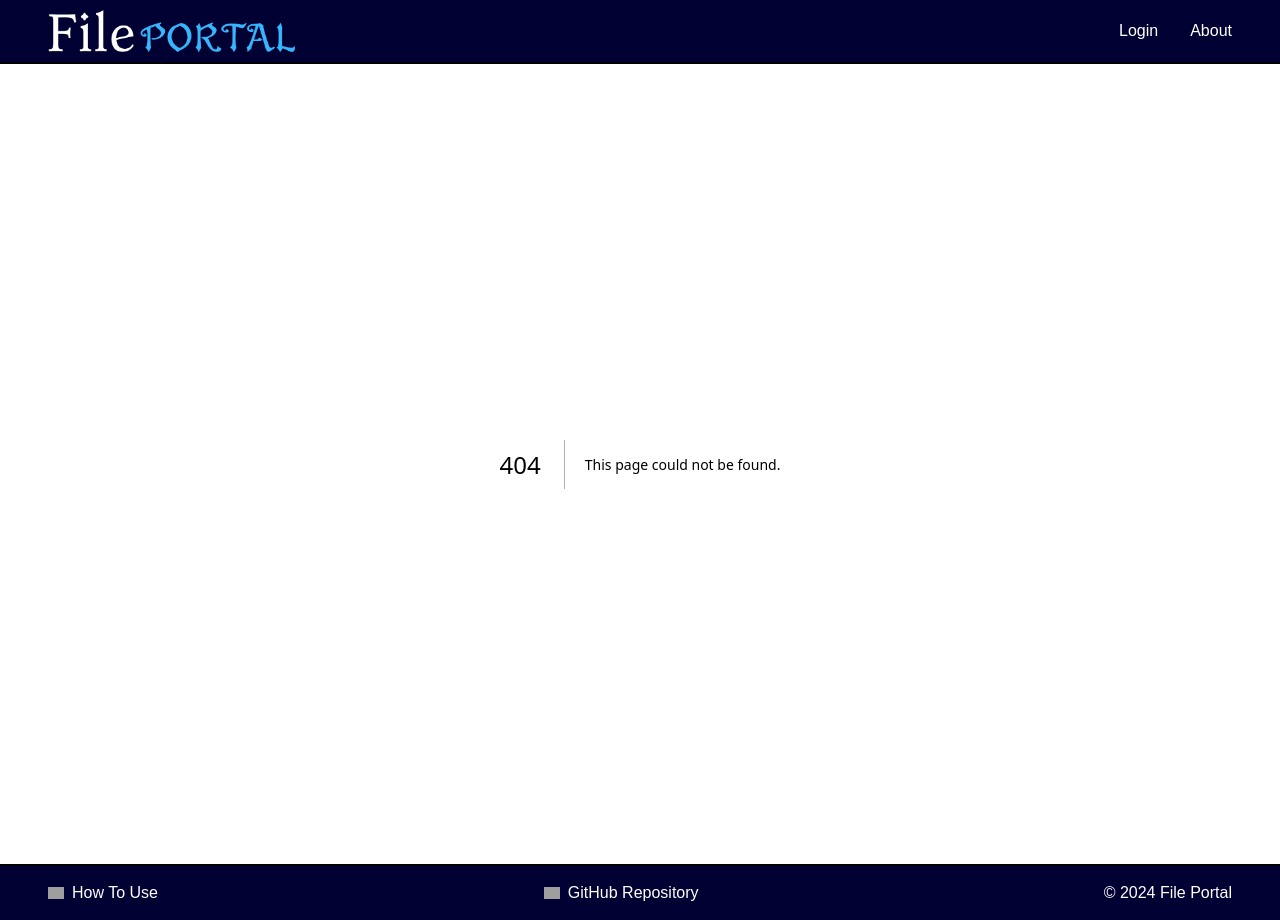
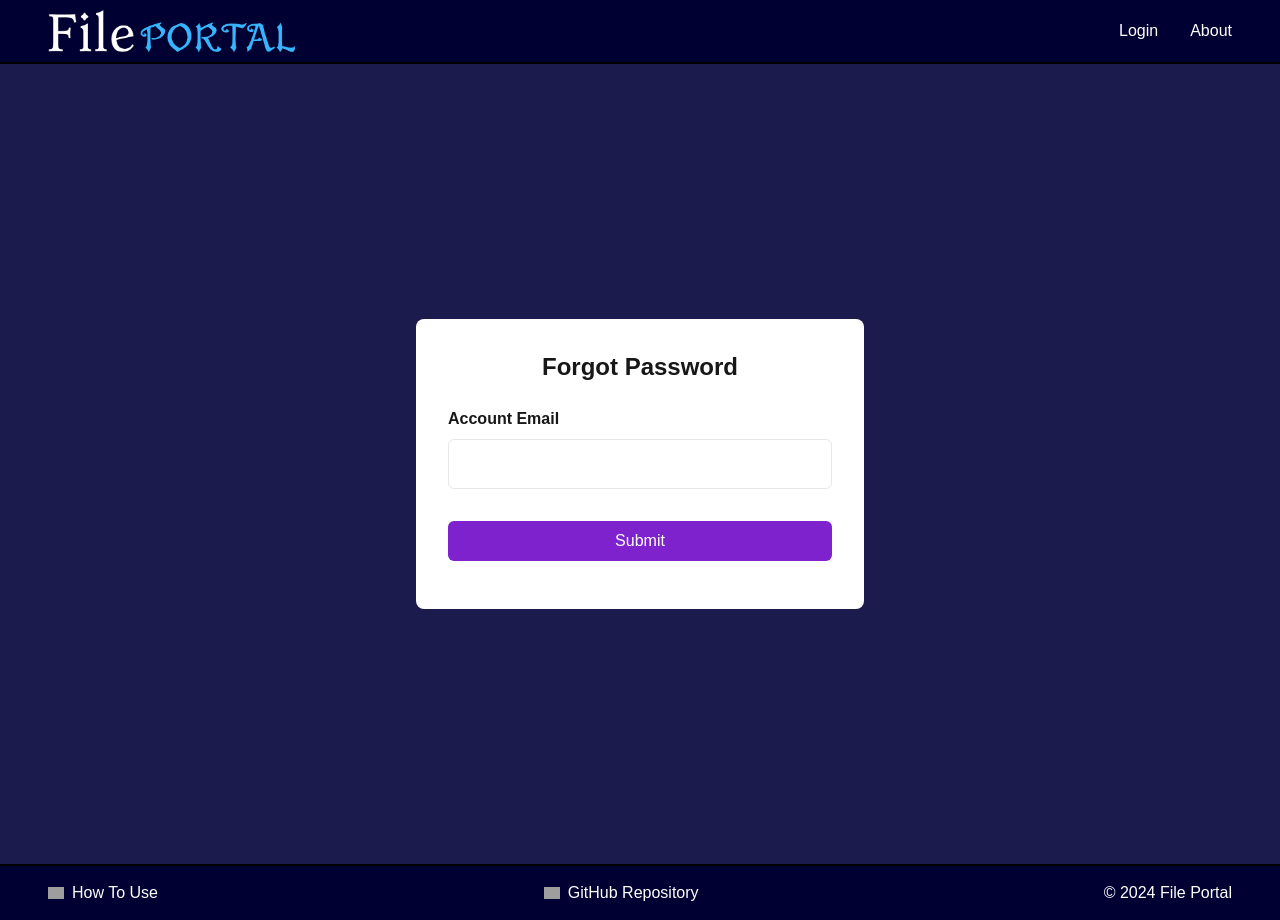
Before and after one commit to leonascim21/FilePortal, a Next.js app in the folder frontend/: page /login/forgot-password in a window 1280 px wide. Before the commit this address had no page. Built offline with nearby package versions, Linux system fonts and the light colour scheme; grey boxes are pictures that could not be loaded.

Commit message:
designed forgot password page - issue #16

```diff
--- /dev/null
+++ b/frontend/src/app/login/forgot-password/page.tsx
@@ -0,0 +1,77 @@
+'use client'
+import React, { ChangeEvent, FormEvent, useState } from "react";
+import Link from "next/link";
+
+
+const ForgotPasswordPage = () => {
+    const [resetEmail, setResetEmail] = useState<string>("")
+    const [submissionMessage, setSubmissionMessage] = useState<[string, boolean]>(["", false]);
+
+    const handleInputChange = (e: ChangeEvent<HTMLInputElement>) => {
+        setResetEmail(e.target.value)
+    };
+
+    const handleSubmit = async (e: FormEvent) => {
+        e.preventDefault();
+
+        try {
+            // TODO: CHANGE TO CORRECT BACKEND ENDPOINT
+            const response = await fetch('https://jsonplaceholder.typicode.com/posts', {
+                method: 'POST',
+                headers: {
+                    'Content-Type': 'application/json'
+                },
+                body: JSON.stringify({email: resetEmail})
+            });
+
+            if (response.ok) {
+                const responseData = await response.json();
+                setSubmissionMessage(['A link to reset your password has been sent to your email.', true])
+                console.log("Login successful:", responseData);
+            } else {
+                setSubmissionMessage(['Request failed. Please check provided email and try again.', false]);
+            }
+        } catch (error) {
+            setSubmissionMessage(['An unexpected error occurred. Please try again later.', false]);
+            console.error(error);
+        }
+    };
+
+    return(
+        <div className="dark-purple-bg flex flex-col justify-center items-center min-h-screen">
+            <div className="bg-white p-8 rounded-lg w-full max-w-md">
+                <h2 className="text-2xl font-bold text-center mb-6">
+                    Forgot Password
+                </h2>
+                <form className="flex flex-col gap-4" onSubmit={handleSubmit}>
+                    <div className="flex flex-col">
+                        <label className="mb-2 font-semibold">
+                            Account Email
+                        </label>
+                        <input id="email"
+                               value={resetEmail}
+                               onChange={handleInputChange}
+                               className="p-3 border rounded-md focus:outline-none focus:border-purple-500"
+                               required pattern="[^@\s]+@[^@\s]+\.[^@\s]+"
+                               title="Invalid email address"/>
+                    </div>
+                    <button type="submit"
+                            className="bg-purple-700 text-white px-4 py-2 rounded-md mt-4 hover:bg-purple-800">
+                        Submit
+                    </button>
+                    {submissionMessage && !submissionMessage[1] && <div className="text-red-500">{submissionMessage}</div>}
+                    {submissionMessage && submissionMessage[1] && <div>{submissionMessage}</div>}
+                    {submissionMessage && submissionMessage[1] && <div className="flex justify-center mt-1">
+                        <Link href={"/login"}>
+                            <button type="button" className="text-purple-700 hover:underline">
+                                Return to login
+                            </button>
+                        </Link>
+                    </div>}
+                </form>
+            </div>
+        </div>
+    );
+};
+
+export default ForgotPasswordPage;
```
